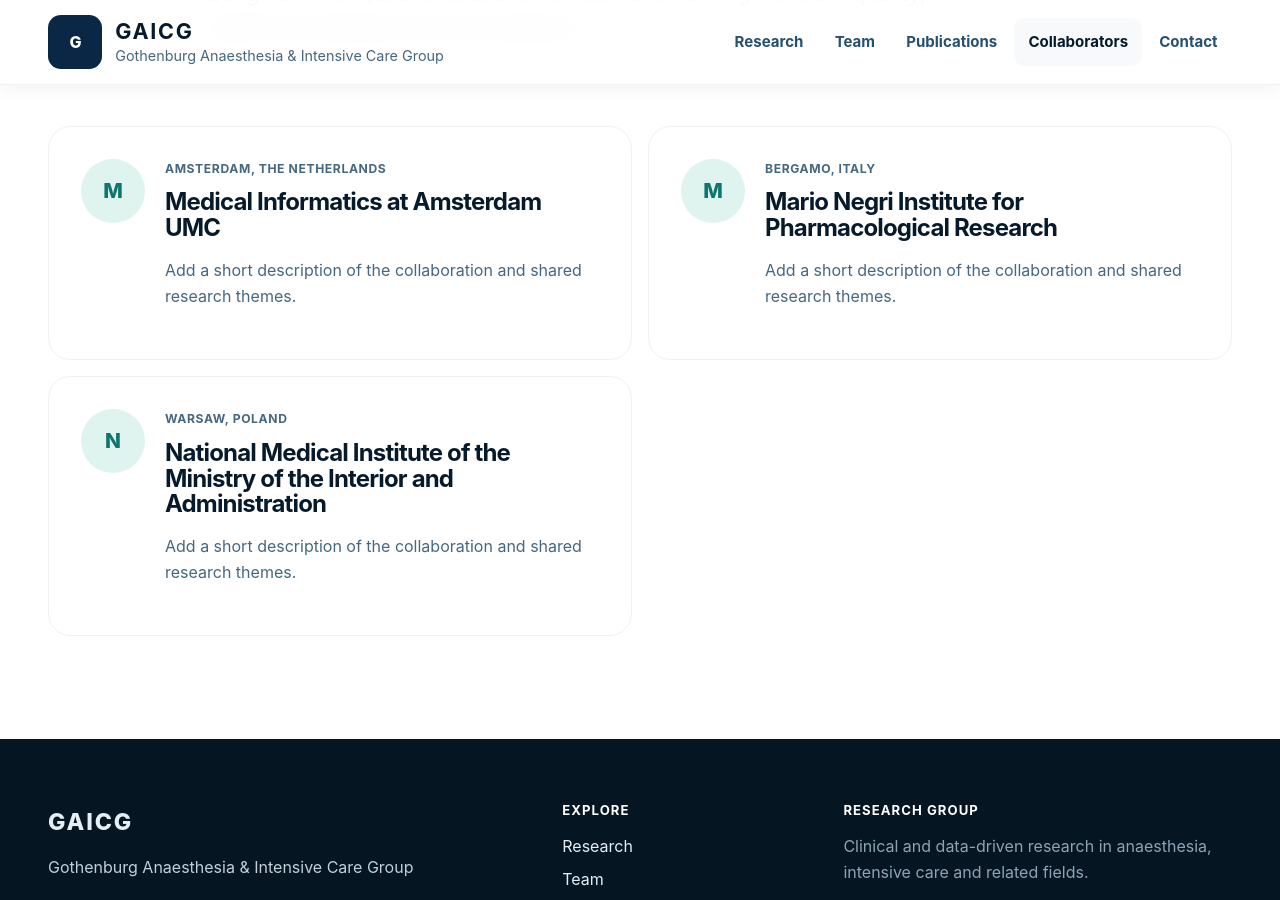
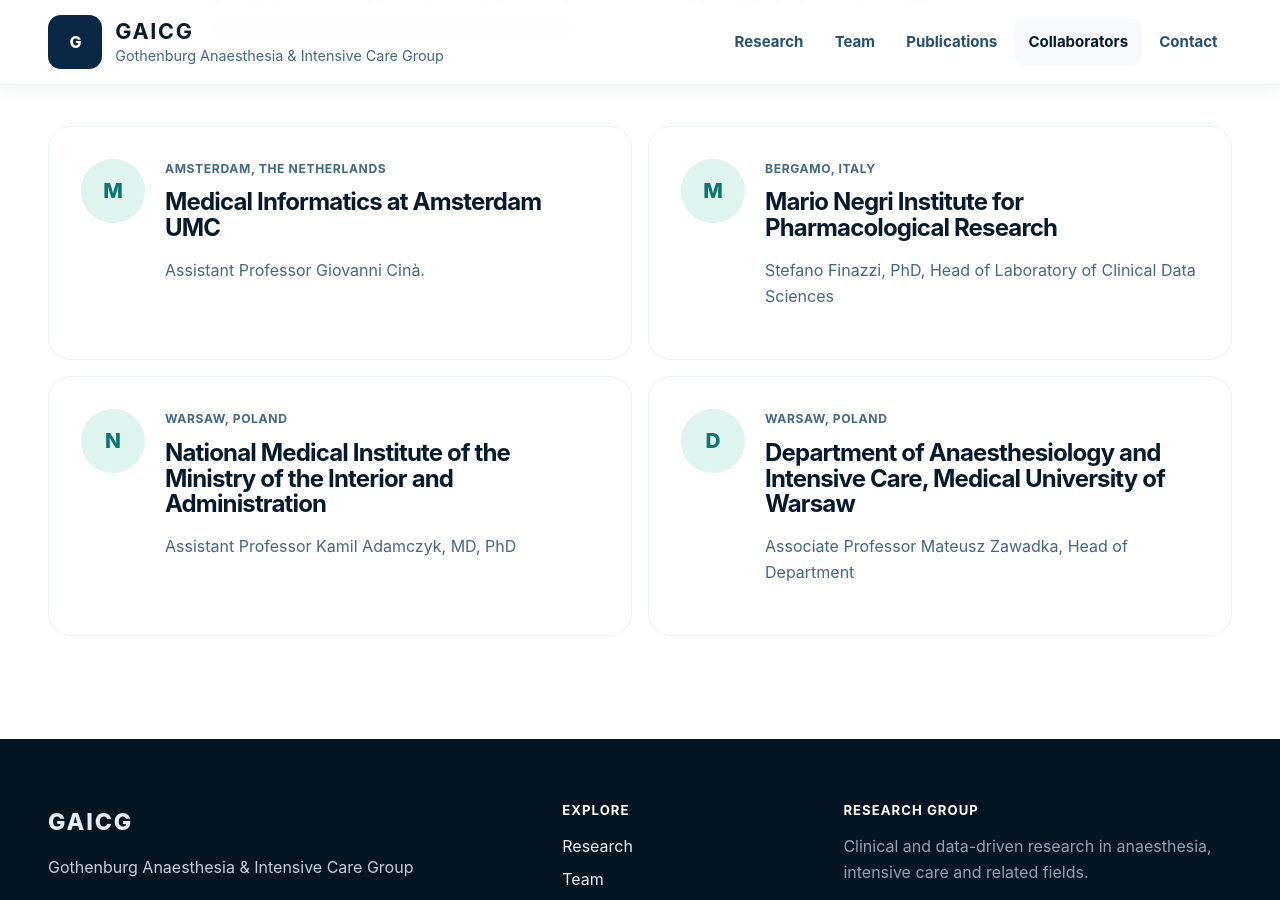
Before and after one commit to gaicg/gaicg, a Jekyll site: the page built from collaborators.html, in a window 1280 px wide and 900 px high, scrolled down 403 px. Built offline with Jekyll 4.4.1, drawn with Linux system fonts in a browser that asks for light colours.

Commit message:
Update collaborator descriptions and add new entry
Updated descriptions for existing collaborators and added a new collaborator entry.

```diff
--- a/_data/collaborators.yml
+++ b/_data/collaborators.yml
@@ -1,12 +1,16 @@
 - name: "Medical Informatics at Amsterdam UMC"
   location: "Amsterdam, the Netherlands"
-  description: "Add a short description of the collaboration and shared research themes."
+  description: "Assistant Professor Giovanni Cinà."
   url: ""
 - name: "Mario Negri Institute for Pharmacological Research"
   location: "Bergamo, Italy"
-  description: "Add a short description of the collaboration and shared research themes."
+  description: "Stefano Finazzi, PhD, Head of Laboratory of Clinical Data Sciences"
   url: ""
 - name: "National Medical Institute of the Ministry of the Interior and Administration"
   location: "Warsaw, Poland"
-  description: "Add a short description of the collaboration and shared research themes."
+  description: "Assistant Professor Kamil Adamczyk, MD, PhD"
   url: ""
+- name: "Department of Anaesthesiology and Intensive Care, Medical University of Warsaw"
+  location: "Warsaw, Poland"
+  description: "Associate Professor Mateusz Zawadka, Head of Department"
+  url: ""
```
